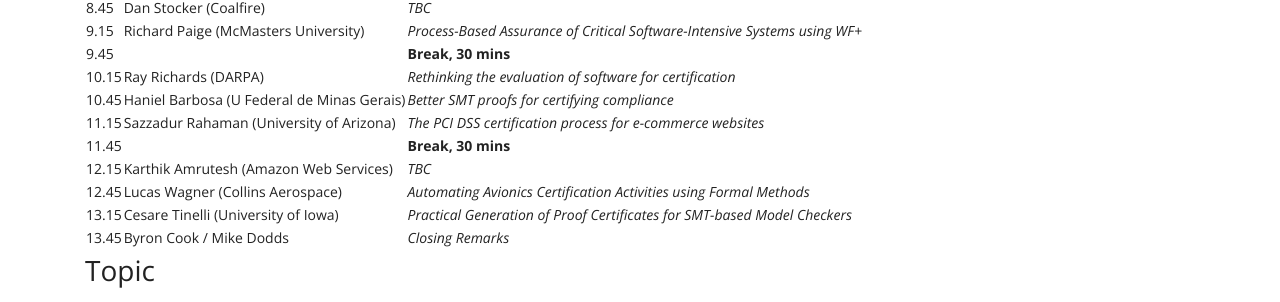
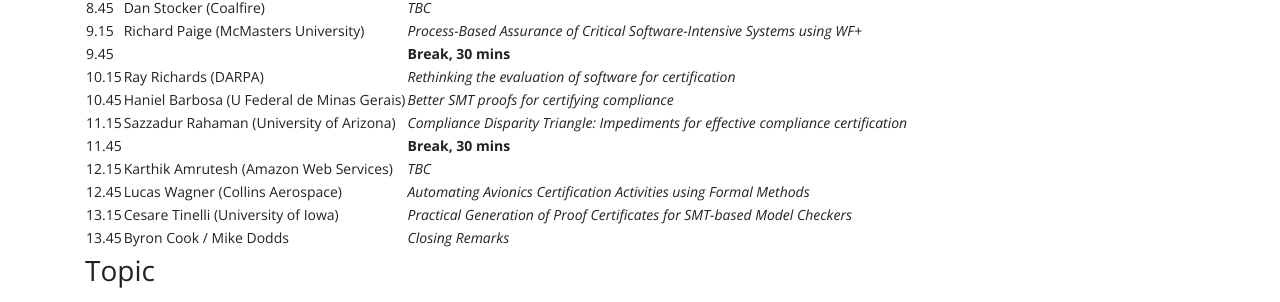
Before and after one commit to facc-workshop-2020/facc-workshop-2021.github.io, a Jekyll site: the page built from index.md, in a window 1280 px wide. Shown: the part 513-815 px from the top of the page. Built offline with Jekyll 4.4.1, drawn with Linux system fonts in a browser that asks for light colours.

Commit message:
Updated Rahaman title

```diff
--- a/index.md
+++ b/index.md
@@ -22,7 +22,7 @@ Please register through CAV’s system: [http://i-cav.org/2021/attending/](http:
 | 9.45  |                                           | **Break, 30 mins** |
 | 10.15 | Ray Richards (DARPA)                      | *Rethinking the evaluation of software for certification* |
 | 10.45 | Haniel Barbosa (U Federal de Minas Gerais)| *Better SMT proofs for certifying compliance* |
-| 11.15 | Sazzadur Rahaman (University of Arizona)  | *The PCI DSS certification process for e-commerce websites* |
+| 11.15 | Sazzadur Rahaman (University of Arizona)  | *Compliance Disparity Triangle: Impediments for effective compliance certification* |
 | 11.45 |                                           | **Break, 30 mins** |
 | 12.15 | Karthik Amrutesh (Amazon Web Services)    | *TBC* |
 | 12.45 | Lucas Wagner (Collins Aerospace)          | *Automating Avionics Certification Activities using Formal Methods* |
```
